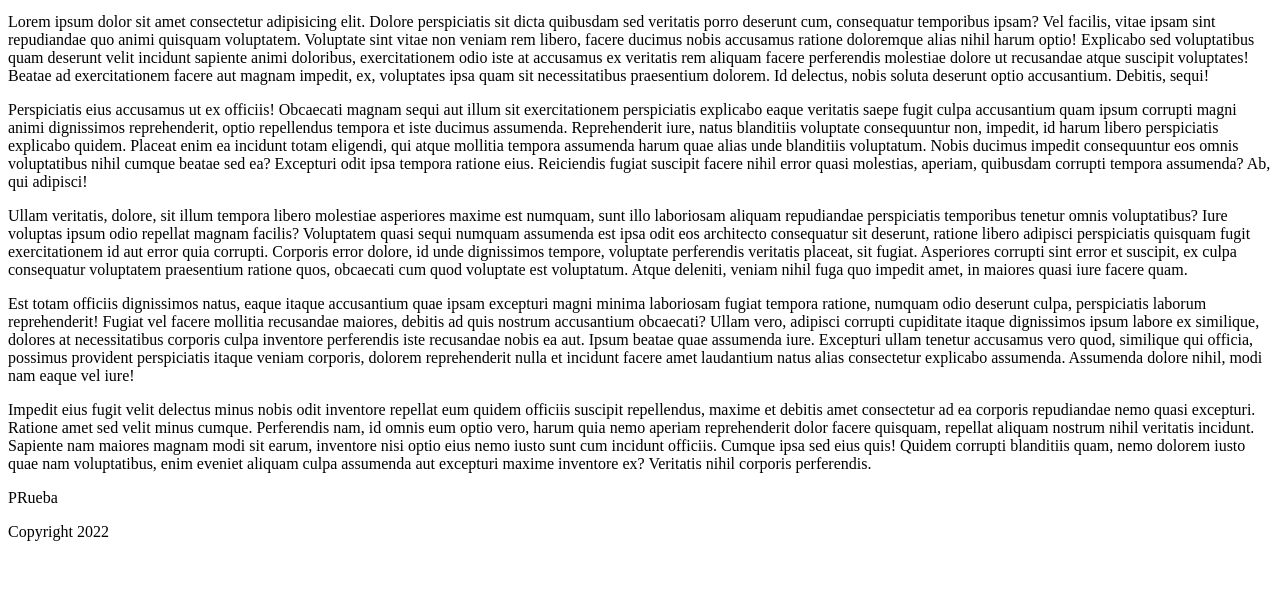
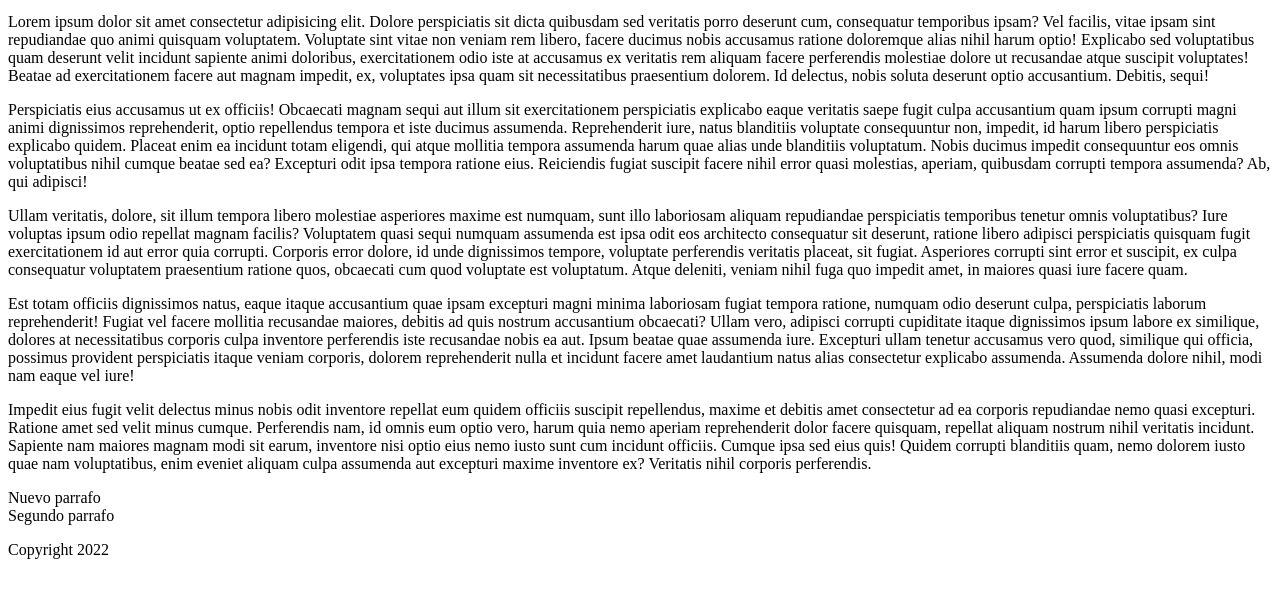
Before and after one commit to guillermocalderon2021/Guia1, a plain HTML site: page index.html in a window 1280 px wide. Shown: the part 101-698 px from the top of the page. Drawn offline with Linux system fonts and the light colour scheme.

Commit message:
Udpdating p texts

```diff
--- a/index.html
+++ b/index.html
@@ -17,8 +17,8 @@
         <p>Ullam veritatis, dolore, sit illum tempora libero molestiae asperiores maxime est numquam, sunt illo laboriosam aliquam repudiandae perspiciatis temporibus tenetur omnis voluptatibus? Iure voluptas ipsum odio repellat magnam facilis? Voluptatem quasi sequi numquam assumenda est ipsa odit eos architecto consequatur sit deserunt, ratione libero adipisci perspiciatis quisquam fugit exercitationem id aut error quia corrupti. Corporis error dolore, id unde dignissimos tempore, voluptate perferendis veritatis placeat, sit fugiat. Asperiores corrupti sint error et suscipit, ex culpa consequatur voluptatem praesentium ratione quos, obcaecati cum quod voluptate est voluptatum. Atque deleniti, veniam nihil fuga quo impedit amet, in maiores quasi iure facere quam.</p>
         <p>Est totam officiis dignissimos natus, eaque itaque accusantium quae ipsam excepturi magni minima laboriosam fugiat tempora ratione, numquam odio deserunt culpa, perspiciatis laborum reprehenderit! Fugiat vel facere mollitia recusandae maiores, debitis ad quis nostrum accusantium obcaecati? Ullam vero, adipisci corrupti cupiditate itaque dignissimos ipsum labore ex similique, dolores at necessitatibus corporis culpa inventore perferendis iste recusandae nobis ea aut. Ipsum beatae quae assumenda iure. Excepturi ullam tenetur accusamus vero quod, similique qui officia, possimus provident perspiciatis itaque veniam corporis, dolorem reprehenderit nulla et incidunt facere amet laudantium natus alias consectetur explicabo assumenda. Assumenda dolore nihil, modi nam eaque vel iure!</p>
         <p>Impedit eius fugit velit delectus minus nobis odit inventore repellat eum quidem officiis suscipit repellendus, maxime et debitis amet consectetur ad ea corporis repudiandae nemo quasi excepturi. Ratione amet sed velit minus cumque. Perferendis nam, id omnis eum optio vero, harum quia nemo aperiam reprehenderit dolor facere quisquam, repellat aliquam nostrum nihil veritatis incidunt. Sapiente nam maiores magnam modi sit earum, inventore nisi optio eius nemo iusto sunt cum incidunt officiis. Cumque ipsa sed eius quis! Quidem corrupti blanditiis quam, nemo dolorem iusto quae nam voluptatibus, enim eveniet aliquam culpa assumenda aut excepturi maxime inventore ex? Veritatis nihil corporis perferendis.</p>
-        <div>PRueba</div>
-        <div></div>
+        <div>Nuevo parrafo</div>
+        <div>Segundo parrafo</div>
         <div></div>
         <div></div>
         <div></div>
```
